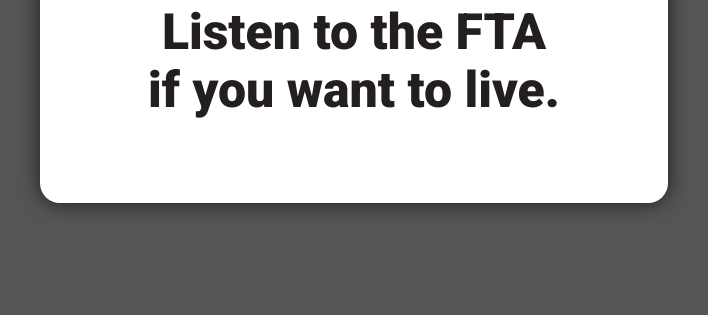
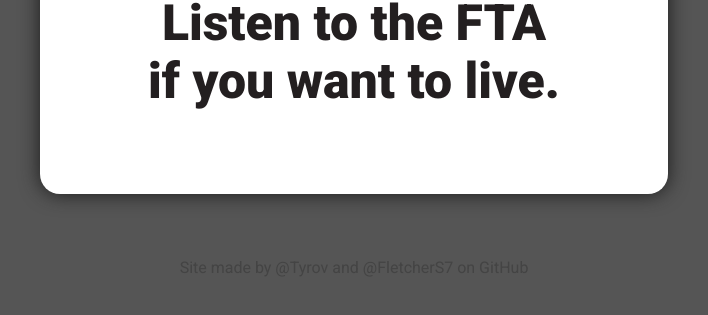
Before and after one commit to FletcherS7/ftaa.app, a plain HTML site: page index.html in a window 1280 px wide. Shown: the part 481-796 px from the top of the page, without its empty margins (286-994 px from the left). Drawn offline with Linux system fonts and the light colour scheme.

Commit message:
updated credit

```diff
--- a/index.html
+++ b/index.html
@@ -126,6 +126,11 @@
 				flex-direction: column;
 				align-items: center;
 			}
+			footer p {
+				margin: 0;
+				font-size: 16px;
+				color: #444;
+			}
 			#badges a img {
 				max-width: 100%;
 				margin-bottom: 10px;
@@ -163,6 +168,10 @@
 			</div>
 		</div>
 
+		<footer>
+			<p>Site made by @Tyrov and @FletcherS7 on GitHub</p>
+		</footer>
+
 	</body>
 
 </html>
```
